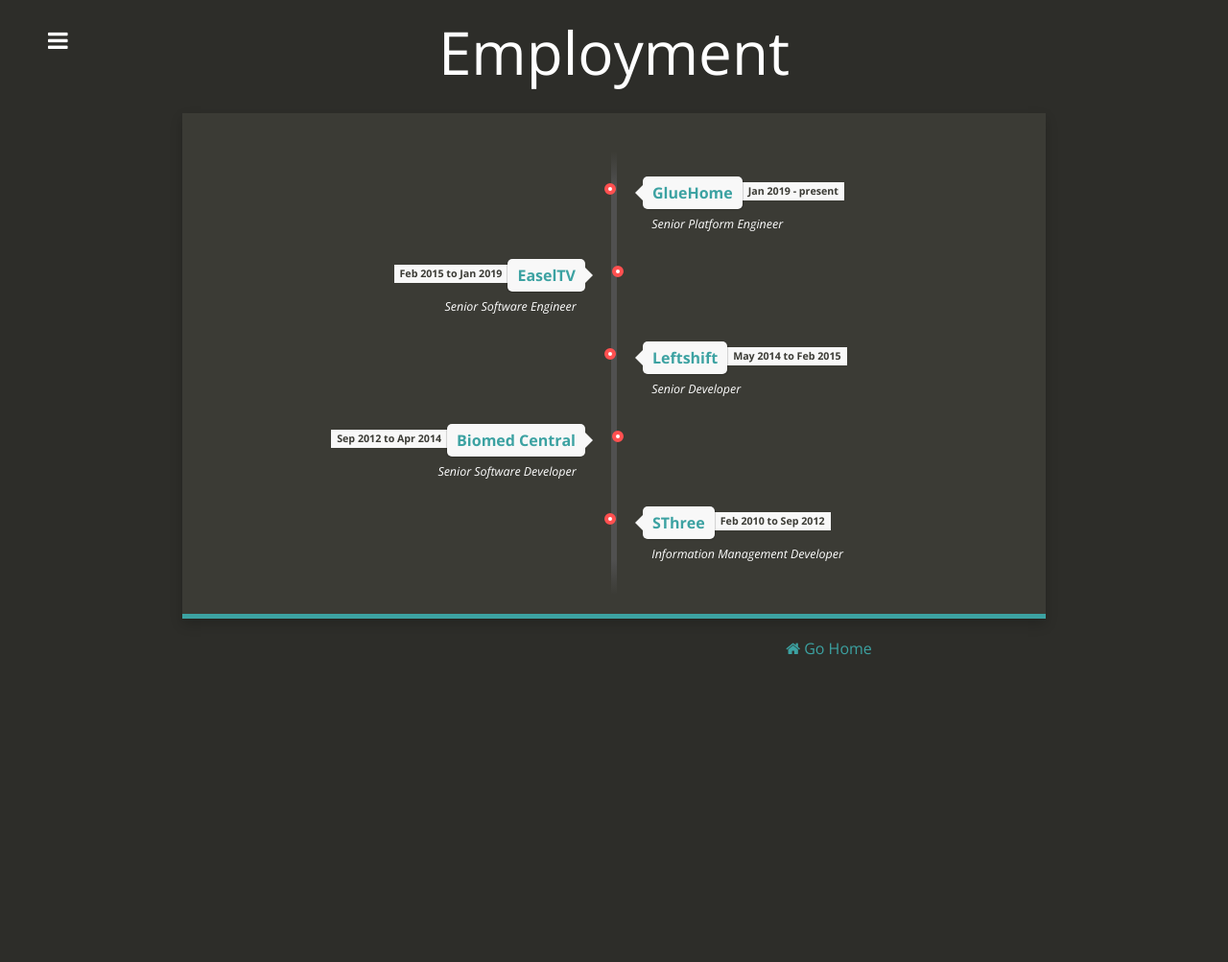
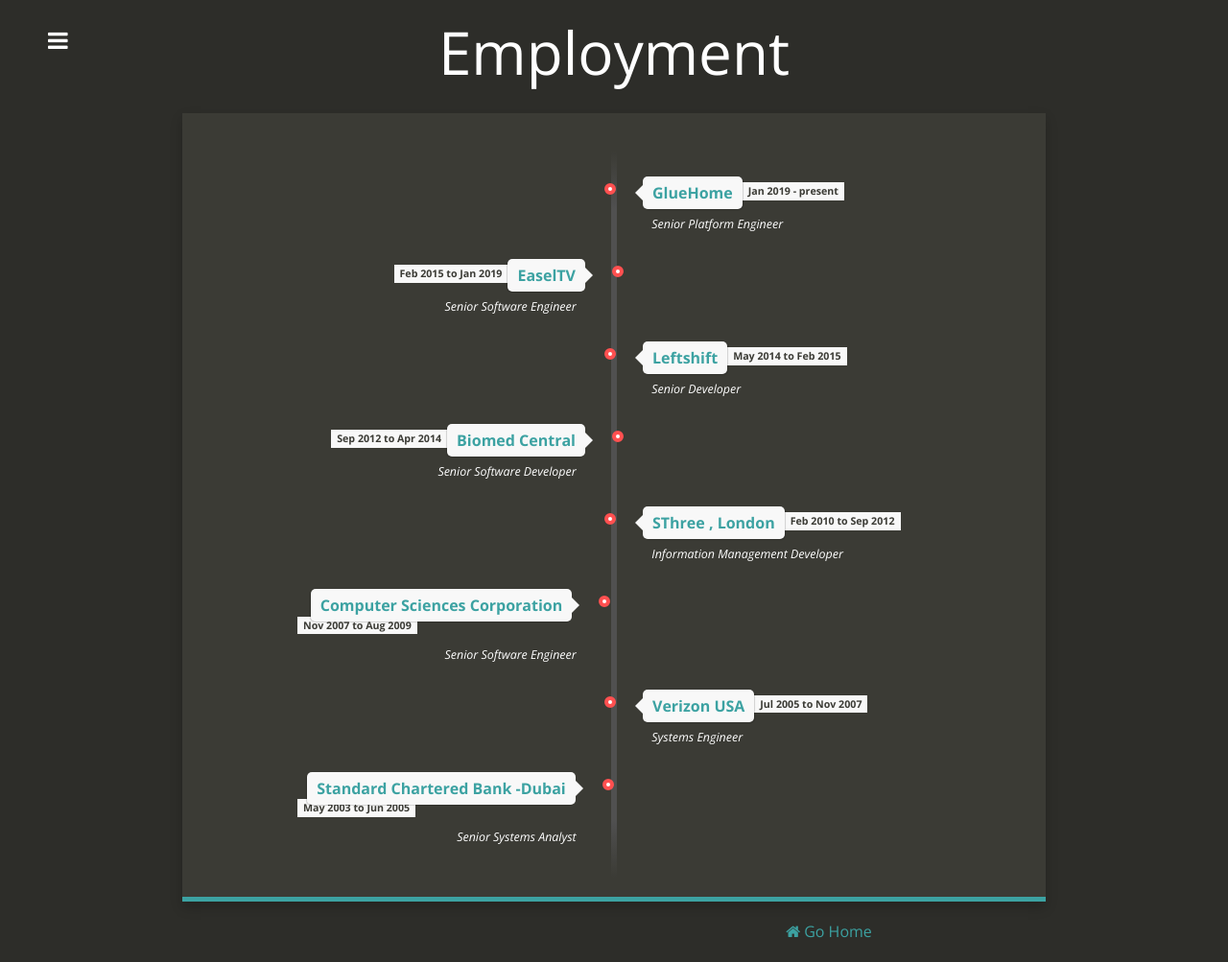
Before and after one commit to m-kumaran/m-kumaran.github.io, a Jekyll site: the page built from timeline.html, in a window 1280 px wide. Shown: the whole page at 96% size. Built offline with Jekyll 4.4.1, drawn with Linux system fonts in a browser that asks for light colours; nearby versions of some CDN libraries; before the commit the page ends 900 px from its top, so only the background shows below that.

Commit message:
employment

```diff
--- /dev/null
+++ b/_data/employments.yml
@@ -0,0 +1,39 @@
+- class: direction-r
+  employer: GlueHome
+  duration: Jan 2019 - present
+  position: Senior Platform Engineer
+
+- class: direction-l
+  employer: EaselTV
+  duration: Feb 2015 to Jan 2019
+  position: Senior Software Engineer
+
+- class: direction-r
+  employer: Leftshift
+  duration: May 2014 to Feb 2015
+  position: Senior Developer
+
+- class: direction-l
+  employer: Biomed Central
+  duration: Sep 2012 to Apr 2014
+  position: Senior Software Developer
+
+- class: direction-r
+  employer: <a ref="www.sthree.com">SThree , London</a>
+  duration: Feb 2010 to Sep 2012
+  position: Information Management Developer
+
+- class: direction-l
+  employer: Computer Sciences Corporation
+  duration: Nov 2007 to Aug 2009
+  position: Senior Software Engineer
+
+- class: direction-r
+  employer: Verizon USA
+  duration: Jul 2005 to Nov 2007
+  position: Systems Engineer
+
+- class: direction-l
+  employer: Standard Chartered Bank -Dubai
+  duration: May 2003 to Jun 2005
+  position: Senior Systems Analyst
--- a/timeline.html
+++ b/timeline.html
@@ -2,50 +2,17 @@
 layout:     page
 title:      Employment
 ---
+
 <ul class="timeline">
+  {% for employment in site.data.employments %}
   <li>
-		<div class="direction-r">
+		<div class="{{employment.class}}">
 			<div class="flag-wrapper">
-				<span class="flag">GlueHome</span>
-				<span class="time-wrapper"><span class="time">Jan 2019 - present</span></span>
+				<span class="flag">{{employment.employer}}</span>
+				<span class="time-wrapper"><span class="time">{{employment.duration}}</span></span>
 			</div>
-			<div class="desc">Senior Platform Engineer</div>
+			<div class="desc">{{employment.position}}</div>
 		</div>
 	</li>
-	<li>
-		<div class="direction-l">
-			<div class="flag-wrapper">
-				<span class="flag">EaselTV</span>
-				<span class="time-wrapper"><span class="time">Feb 2015 to Jan 2019</span></span>
-			</div>
-			<div class="desc">Senior Software Engineer</div>
-		</div>
-	</li>
-	<li>
-		<div class="direction-r">
-			<div class="flag-wrapper">
-				<span class="flag">Leftshift</span>
-				<span class="time-wrapper"><span class="time">May 2014 to Feb 2015</span></span>
-			</div>
-			<div class="desc">Senior Developer</div>
-		</div>
-	</li>
-  <li>
-		<div class="direction-l">
-			<div class="flag-wrapper">
-				<span class="flag">Biomed Central</span>
-				<span class="time-wrapper"><span class="time">Sep 2012 to Apr 2014</span></span>
-			</div>
-			<div class="desc">Senior Software Developer</div>
-		</div>
-	</li>
-  <li>
-		<div class="direction-r">
-			<div class="flag-wrapper">
-				<span class="flag">SThree</span>
-				<span class="time-wrapper"><span class="time">Feb 2010 to Sep 2012</span></span>
-			</div>
-			<div class="desc">Information Management Developer</div>
-		</div>
-	</li>
+  {% endfor %}
 </ul>
```
